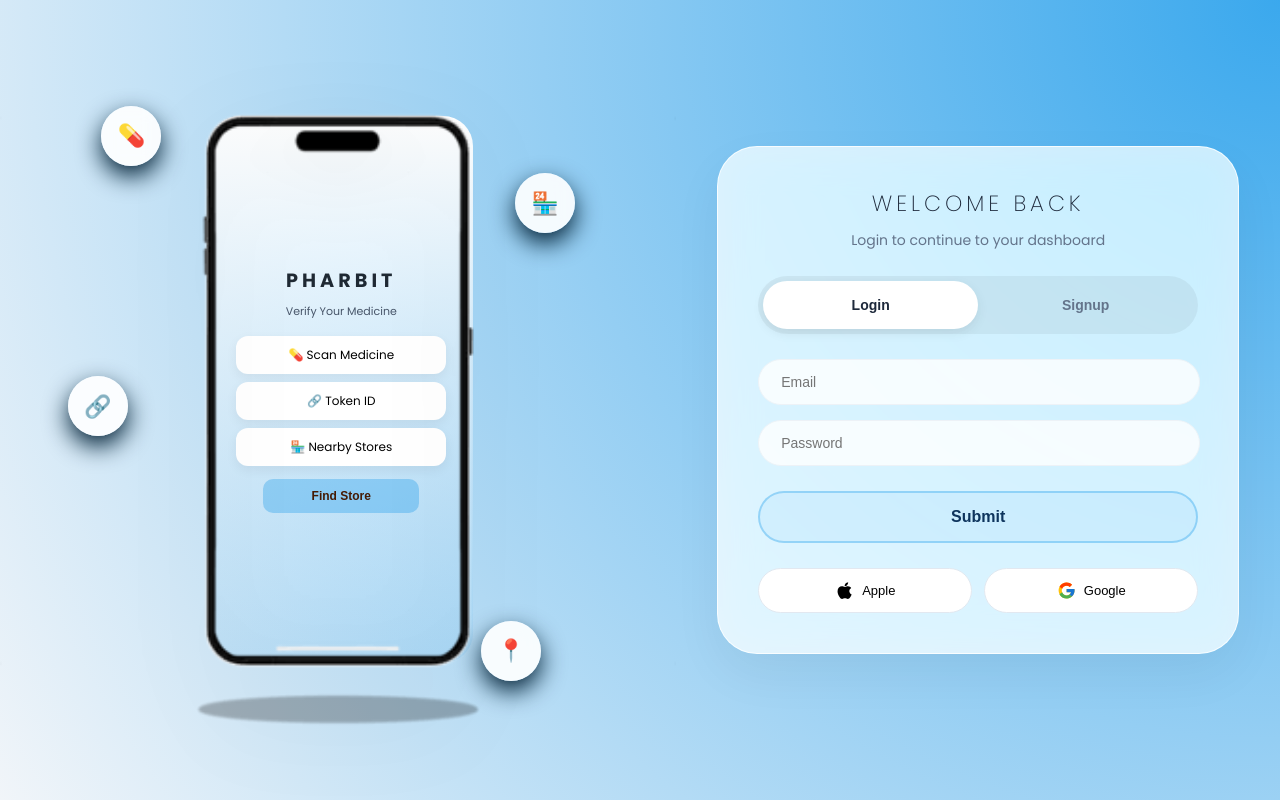
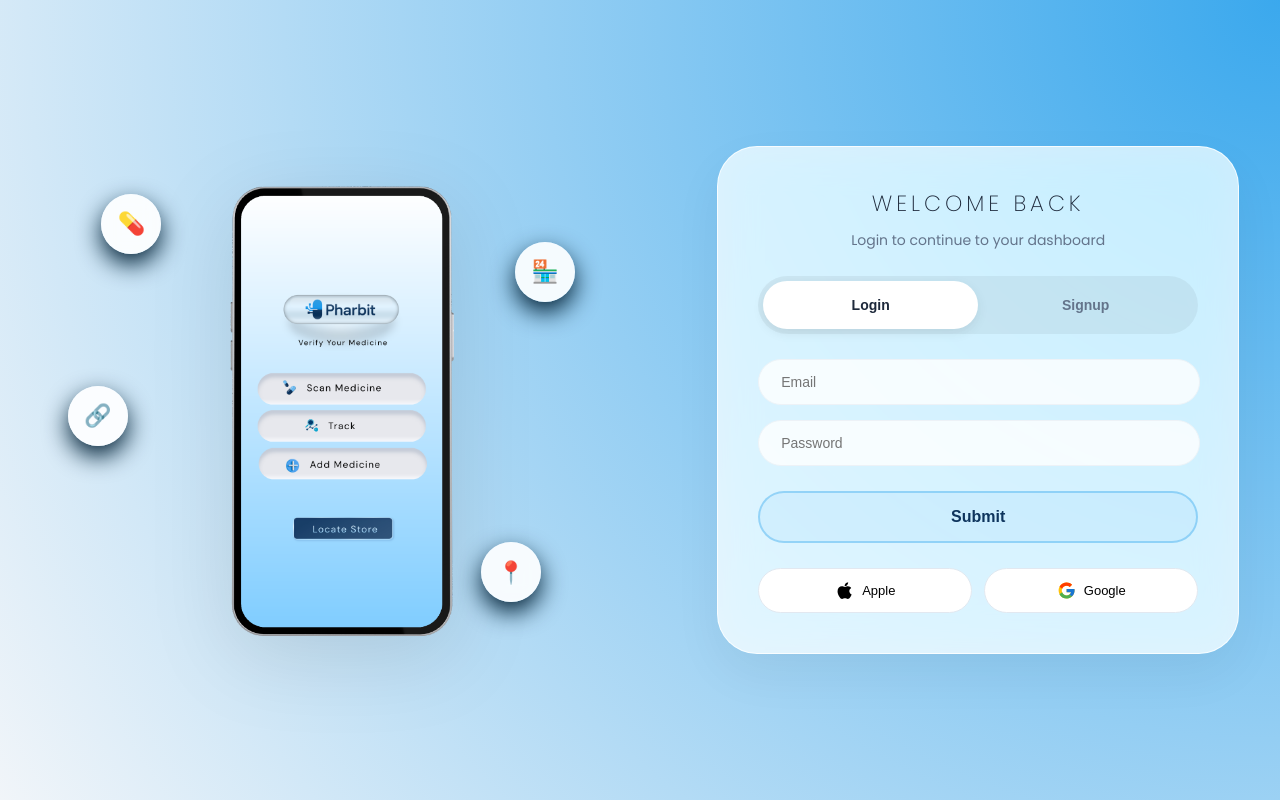
Before and after one commit to KejDhruv-Pharbit/Pharbit, a React (Vite) app in the folder Frontend/: page / in a window 1280 px wide. Built offline with nearby package versions, Linux system fonts and the light colour scheme.

Commit message:
Debugging

```diff
--- a/Frontend/src/Pages/Auth.jsx
+++ b/Frontend/src/Pages/Auth.jsx
@@ -2,7 +2,7 @@
 import { useNavigate } from "react-router-dom";
 import "../Styles/Auth.css";
 import toast, { Toaster } from "react-hot-toast";
-import phoneimg from "../assets/Phone.png";
+import phoneimg from "../assets/Phone2.svg";
 import { FaApple } from "react-icons/fa";
 import { FcGoogle } from "react-icons/fc";
 
@@ -115,15 +115,6 @@
       <div className="auth-left">
         <div className="phone-mockup">
           <img src={phoneimg} alt="phone" className="phone-frame" />
-
-          <div className="phone-screen">
-            <h3>PHARBIT</h3>
-            <p>Verify Your Medicine</p>
-            <div className="phone-card"><span>💊 Scan Medicine</span></div>
-            <div className="phone-card"><span>🔗 Token ID</span></div>
-            <div className="phone-card"><span>🏪 Nearby Stores</span></div>
-            <button className="phone-btn">Find Store</button>
-          </div>
 
           <div className="circle c1">💊</div>
           <div className="circle c2">🔗</div>
--- a/Frontend/src/Styles/Auth.css
+++ b/Frontend/src/Styles/Auth.css
@@ -39,6 +39,7 @@
 
 .phone-frame {
   width: 100%;
+
   position: relative;
   z-index: 2;
   display: block;
@@ -49,7 +50,7 @@
 .phone-mockup {
   position: relative;
   width: 100%;
-  max-width: 800px;
+  max-width: 1000px;
   margin-top: 20px;
   display: flex;
   /* Centers the image to the container */
@@ -67,71 +68,6 @@
   /* Keeps frame above background elements */
 }
 
-/* 3. Use Precise percentages for the screen area */
-.phone-screen {
-  position: absolute;
-  /* Adjust these percentages based on your specific PNG's bezel size */
-  top: 6.5%;
-  left: 31%;
-  width: 33%;
-  height: 75%;
-  background: linear-gradient(180deg, #ffffff 0%, #018fe818 100%);
-  border-radius: 30px;
-  /* Slightly higher for modern phone frames */
-  padding: 20px;
-  display: flex;
-  flex-direction: column;
-  align-items: center;
-  justify-content: center;
-  text-align: center;
-  gap: 8px;
-  z-index: 1;
-  /* Sits behind the frame if the frame has a transparent hole */
-  overflow: hidden;
-}
-
-.phone-screen h3 {
-  font-family: "Poppins", sans-serif;
-  letter-spacing: 4px;
-  /* Wide spacing */
-  text-transform: uppercase;
-  color: var(--dark-text);
-  font-size: 1.2rem;
-  font-weight: 700;
-  margin-bottom: 0;
-}
-
-.phone-screen p {
-  font-size: 11px;
-  color: #475569;
-  margin-bottom: 8px;
-}
-
-.phone-card {
-  width: 85%;
-  padding: 10px;
-  background: white;
-  border-radius: 12px;
-  font-size: 12px;
-  font-weight: 500;
-  box-shadow: 0 4px 12px rgba(0, 0, 0, 0.06);
-  display: flex;
-  align-items: center;
-  justify-content: center;
-}
-
-.phone-btn {
-  width: 70%;
-  padding: 10px;
-  background: var(--primary-yellow);
-  color: #451a03;
-  border: none;
-  border-radius: 10px;
-  font-size: 12px;
-  font-weight: 600;
-  cursor: pointer;
-  margin-top: 5px;
-}
 
 /* FLOATING CIRCLES */
 .circle {
```
Also changed, not shown: Frontend/src/assets/Phone2.svg (added), 1 other file (tests, documents, lock files or other folders).
